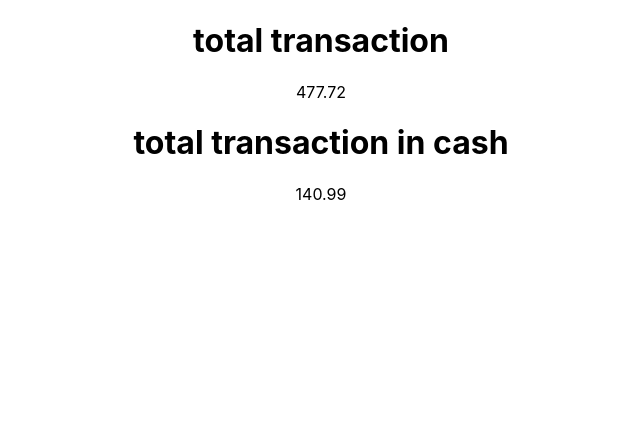
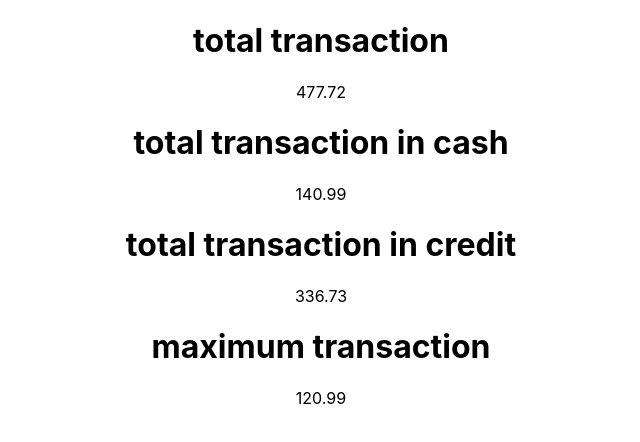
Before and after one commit to Visweshvar-UST/M2-React-TS-Prep, a React (Create React App) app: page / in a window 1280 px wide. Shown: the top 442 px of the page, without its empty margins (319-959 px from the left). Built offline with nearby package versions, Linux system fonts and the light colour scheme.

Commit message:
data max method

```diff
--- a/src/App.tsx
+++ b/src/App.tsx
@@ -29,6 +29,8 @@ return (
     <div className="App">
       <h1>total transaction</h1> {data.reduce((acc, data)=> (acc+data.amount),0)}
       <h1>total transaction in cash</h1> {data.filter((obj) => obj.cash).reduce((acc, data) => (acc + data.amount), 0)}
+      <h1>total transaction in credit</h1> {data.filter((obj) => !obj.cash).reduce((acc, data) => (acc + data.amount), 0)}
+      <h1>maximum transaction</h1> {data.reduce((max, data)=> (max<data.amount)?data.amount:max,Number.MIN_VALUE)}
     </div>
   );
 }
```
Also changed, not shown: public/sales.json (indentation only).
